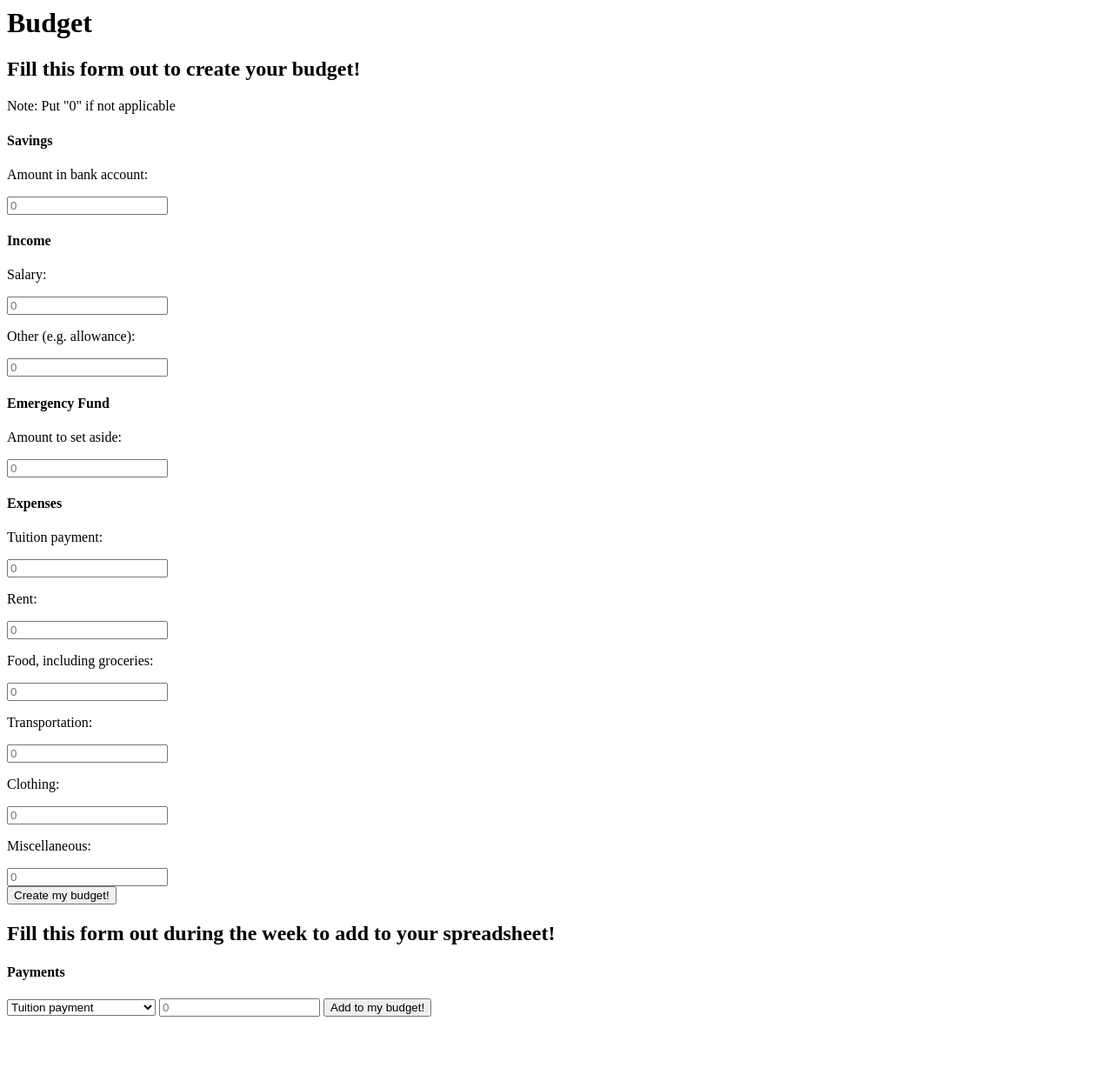
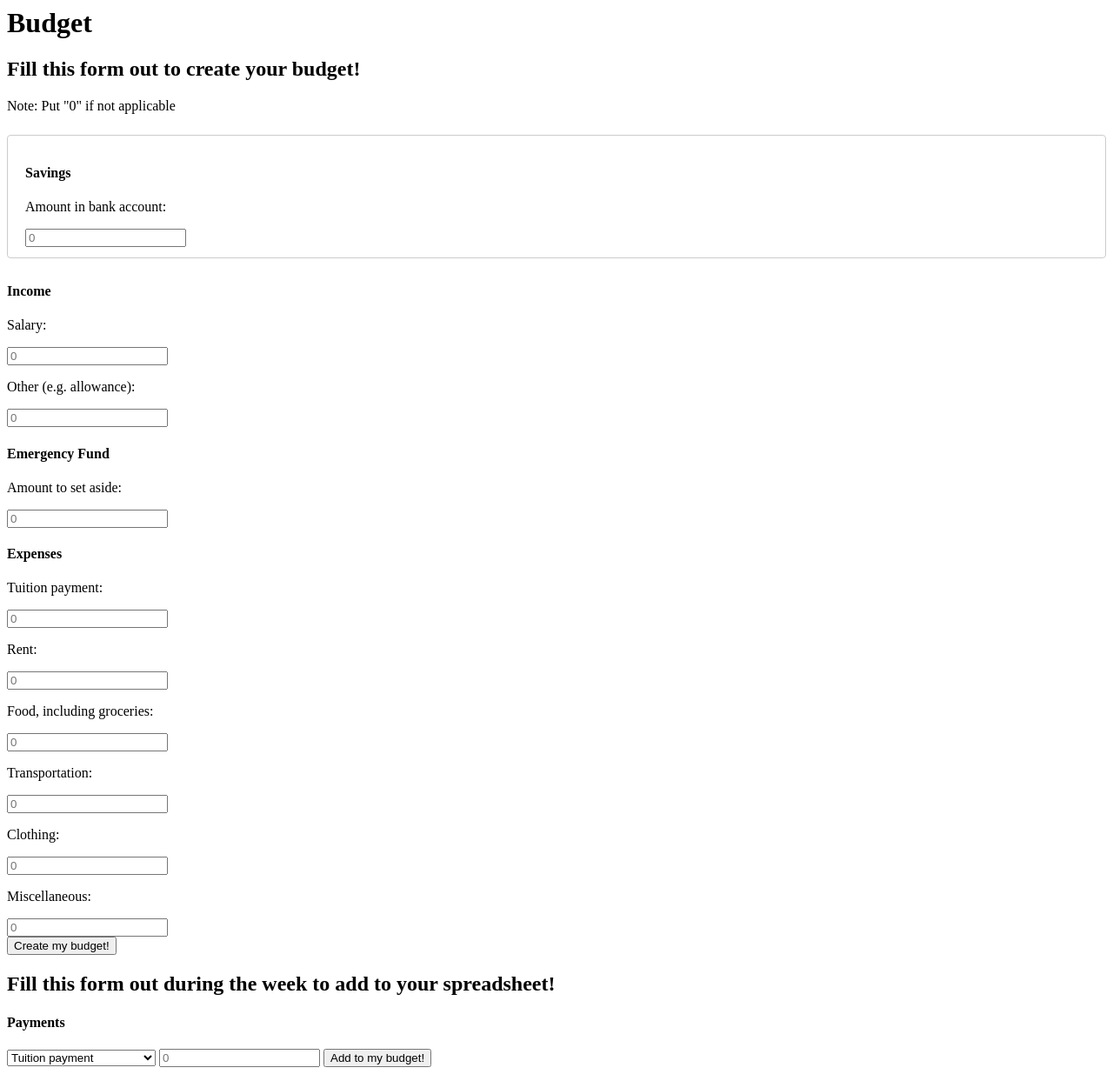
Before and after one commit to cyu6/acm-budgeting-app, a Python web app: template templates/budget.html in a window 1280 px wide. Shown: the whole page at 87% size. Before the commit the page ends 1169 px from the top, so only its background shows below. Run offline with Jinja, Linux system fonts and the light colour scheme; the template is opened without the code that fills it, so the values that code supplies are empty.

Commit message:
css for budget

```diff
--- a/static/css/styleBudgetPage.css
+++ b/static/css/styleBudgetPage.css
@@ -1 +1,30 @@
-/* bootstrap.css */
+/* css for budget sheet */
+#total{
+  width: 100%;
+    padding: 12px 20px;
+    margin: 8px 0;
+    display: inline-block;
+    border: 1px solid #ccc;
+    border-radius: 4px;
+    box-sizing: border-box;
+}
+
+/* new id  */
+#income{
+
+}
+
+/* new id */
+#save{
+
+}
+
+/* new id*/
+#expenses{
+
+}
+
+/* new id */
+#fillForm{
+
+}
--- a/templates/budget.html
+++ b/templates/budget.html
@@ -2,7 +2,7 @@
 
 <head>
   <title>Budget</title>
-  <link rel = "stylesheet" href = "">
+  <link rel = "stylesheet" href = "/static/css/styleBudgetPage.css"/>
 </head>
 
 <body>
@@ -31,7 +31,7 @@
       </div>
     </div>
 
-    <div id = "save">
+    <div id="save">
       <h4>Emergency Fund</h4>
       <p>Amount to set aside: </p>
       <div>
@@ -74,7 +74,7 @@
 
   <h2>Fill this form out during the week to add to your spreadsheet!</h2>
 
-  <form method = "post" action = "/savebudget">
+  <form id="fillForm"method = "post" action = "/savebudget">
 
     <h4>Payments</h4>
     <select name="payments">
```
Also changed, not shown: 1 other file.
